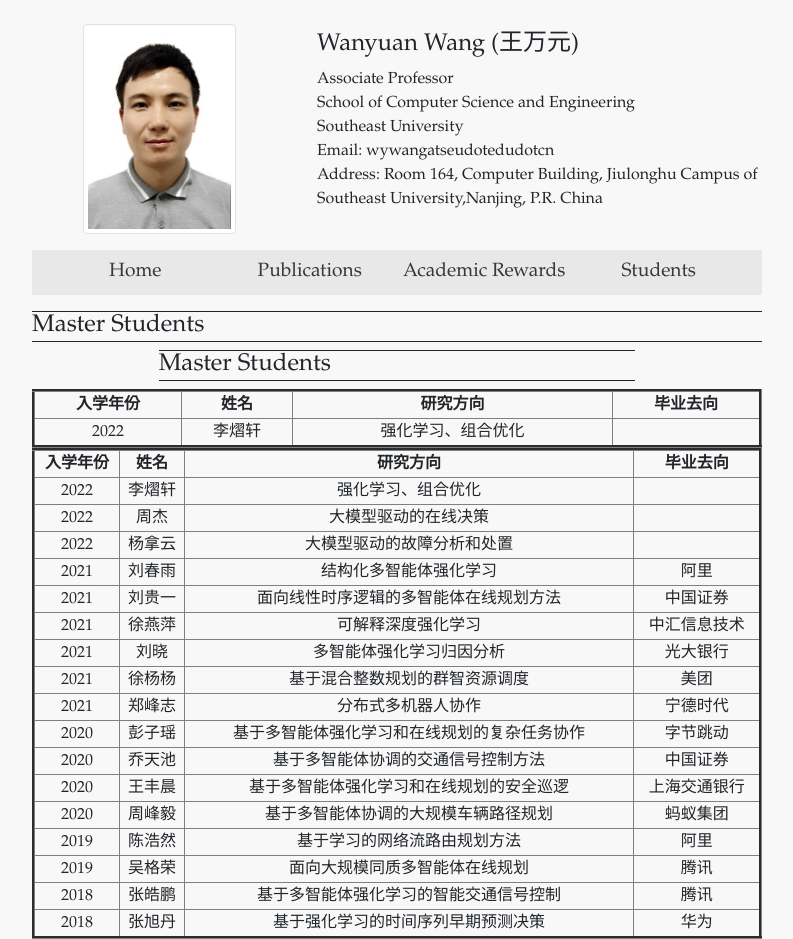
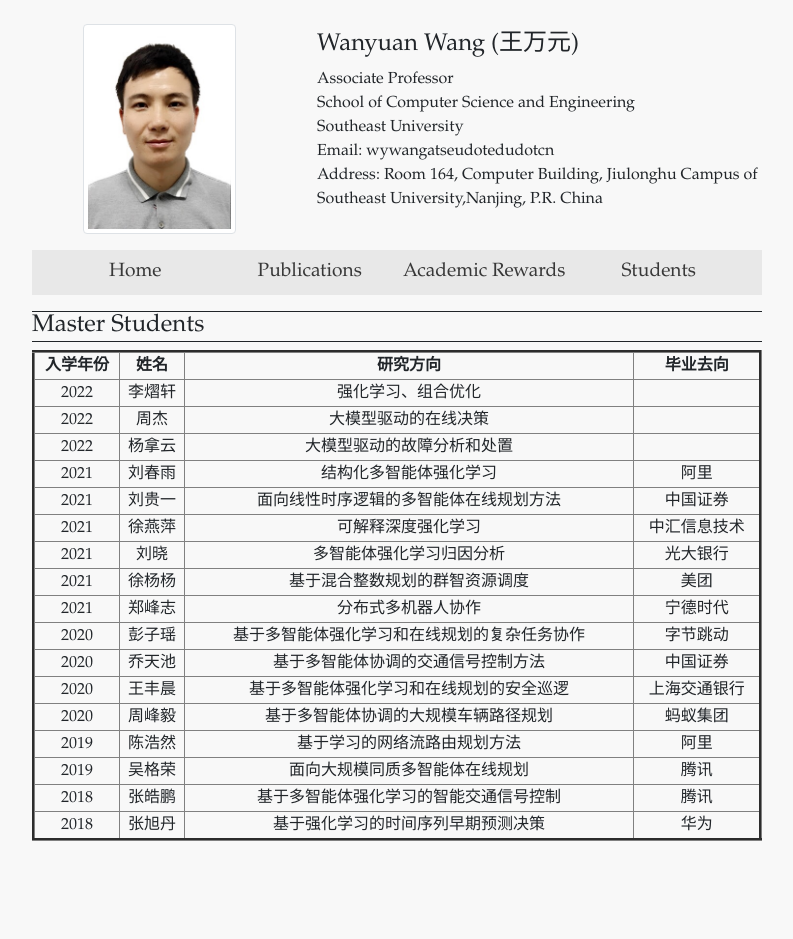
Before and after one commit to wanyuanwang/wanyuanwang.github.io, a Jekyll site: the page built from students.html, in a window 1280 px wide. Shown: the whole page, without its empty margins (243-1036 px from the left). Built offline with Jekyll 4.4.1, drawn with Linux system fonts in a browser that asks for light colours; after the commit the page ends 900 px from its top, so only the background shows below that.

Commit message:
Update students.html

```diff
--- a/students.html
+++ b/students.html
@@ -1,24 +1,6 @@
 ---
 layout: default
 ---
-<div class="row">
-    <div class="col-sm-8 offset-sm-2">
-      <h4 style="border-top:1px solid; border-bottom:1px solid; ">Master Students</h4>
-        <table border="3" width="730px">
-          <tr align="center">
-    	      <th>入学年份</th>
-              <th>姓名</th>
-              <th>研究方向</th>
-              <th>毕业去向</th>
-            </tr>
-          <tr align="center">
-    	      <td>2022</td>
-              <td>李熠轩</td>
-              <td>强化学习、组合优化</td>
-              <td></td>
-          </tr>
-       </div>
-</div>
 <div class="row">
     <div class="col-sm-8 offset-sm-2">
       <h4 style="border-top:1px solid; border-bottom:1px solid; ">Master Students</h4>
```
